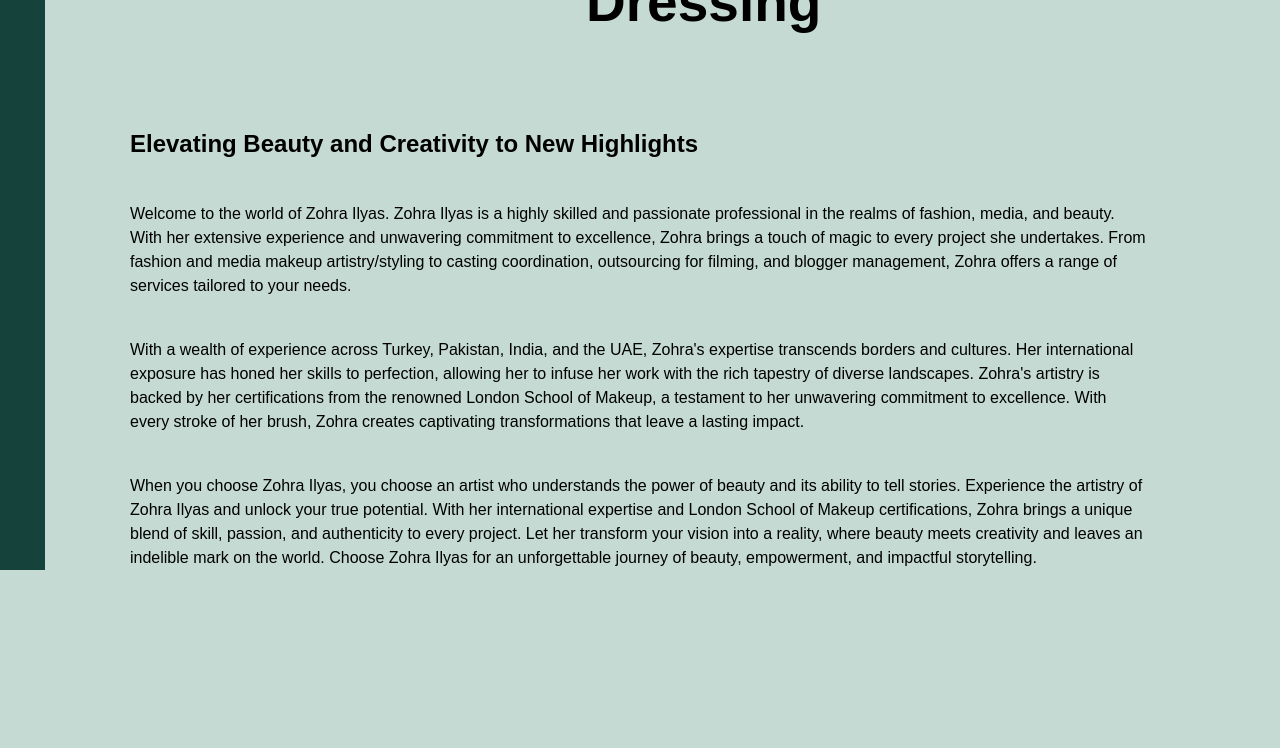
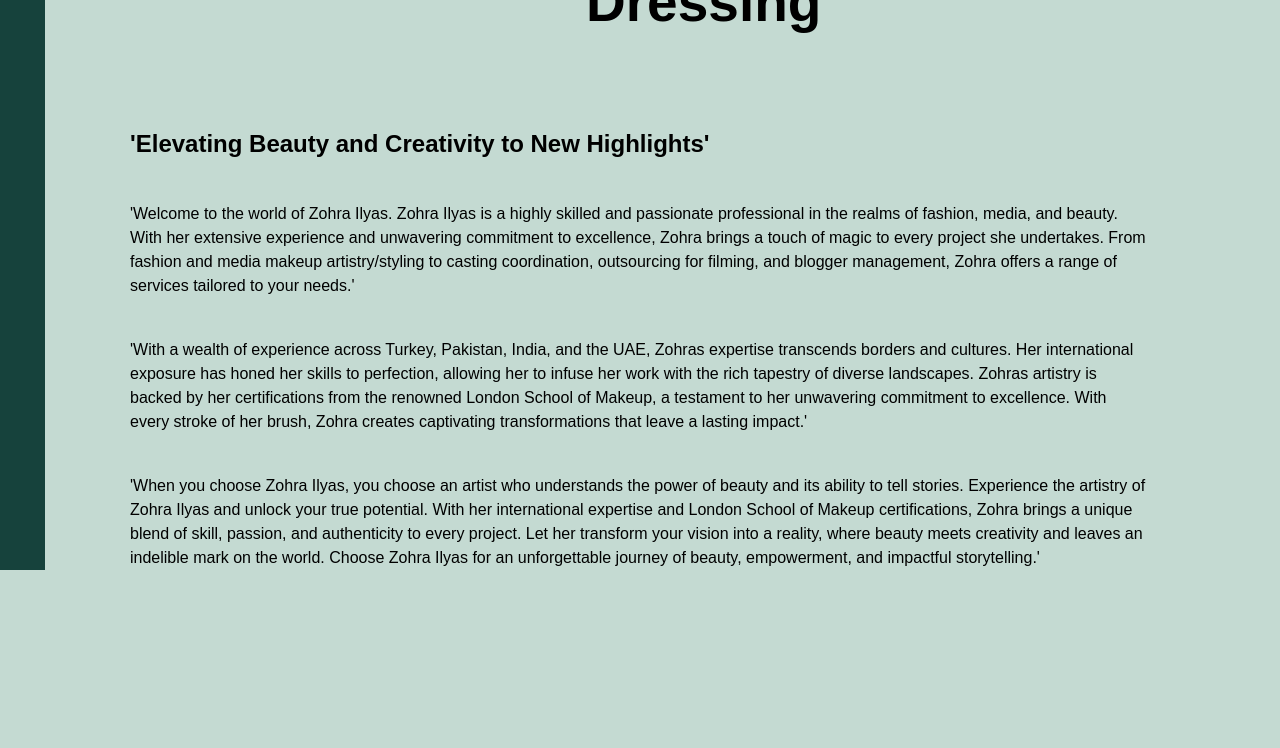
Before and after one commit to TanithFlory/blush-by-sush, a Next.js app: page / in a window 1280 px wide. Shown: the part 1340-2088 px from the top of the page. Built offline with nearby package versions, Linux system fonts and the light colour scheme.

Commit message:
build-errors

```diff
--- a/src/app/about/about.tsx
+++ b/src/app/about/about.tsx
@@ -29,31 +29,31 @@
           </div>
           <div className="space-y-[40px]">
             <h3 className="font-bold text-[24px]">
-              Elevating Beauty and Creativity to New Highlights
+              {`'Elevating Beauty and Creativity to New Highlights'`}
             </h3>
             <p>
-              Welcome to the world of Zohra Ilyas. Zohra Ilyas is a highly
+              {`'Welcome to the world of Zohra Ilyas. Zohra Ilyas is a highly
               skilled and passionate professional in the realms of fashion,
               media, and beauty. With her extensive experience and unwavering
               commitment to excellence, Zohra brings a touch of magic to every
               project she undertakes. From fashion and media makeup
               artistry/styling to casting coordination, outsourcing for filming,
               and blogger management, Zohra offers a range of services tailored
-              to your needs.
+              to your needs.'`}
             </p>
             <p>
-              With a wealth of experience across Turkey, Pakistan, India, and
-              the UAE, Zohra's expertise transcends borders and cultures. Her
+              {`'With a wealth of experience across Turkey, Pakistan, India, and
+              the UAE, Zohras expertise transcends borders and cultures. Her
               international exposure has honed her skills to perfection,
               allowing her to infuse her work with the rich tapestry of diverse
-              landscapes. Zohra's artistry is backed by her certifications from
+              landscapes. Zohras artistry is backed by her certifications from
               the renowned London School of Makeup, a testament to her
               unwavering commitment to excellence. With every stroke of her
               brush, Zohra creates captivating transformations that leave a
-              lasting impact.
+              lasting impact.'`}
             </p>
             <p>
-              When you choose Zohra Ilyas, you choose an artist who understands
+              {`'When you choose Zohra Ilyas, you choose an artist who understands
               the power of beauty and its ability to tell stories. Experience
               the artistry of Zohra Ilyas and unlock your true potential. With
               her international expertise and London School of Makeup
@@ -61,7 +61,7 @@
               authenticity to every project. Let her transform your vision into
               a reality, where beauty meets creativity and leaves an indelible
               mark on the world. Choose Zohra Ilyas for an unforgettable journey
-              of beauty, empowerment, and impactful storytelling.
+              of beauty, empowerment, and impactful storytelling.'`}
             </p>
           </div>
         </SectionWrapper>
--- a/src/app/certifications/certifications.tsx
+++ b/src/app/certifications/certifications.tsx
@@ -9,7 +9,7 @@
       <SectionWrapper>
         <div>
           <h3 className="font-bold text-[24px]">
-            {"Zohra's Certifications from London School of Makeup"}
+            {`'Zohra's Certifications from London School of Makeup'`}
           </h3>
           <h2 className="font-extrabold text-[55px] max-w-[558px] w-full">
             Excellence Recognized by Industry Leaders
```
